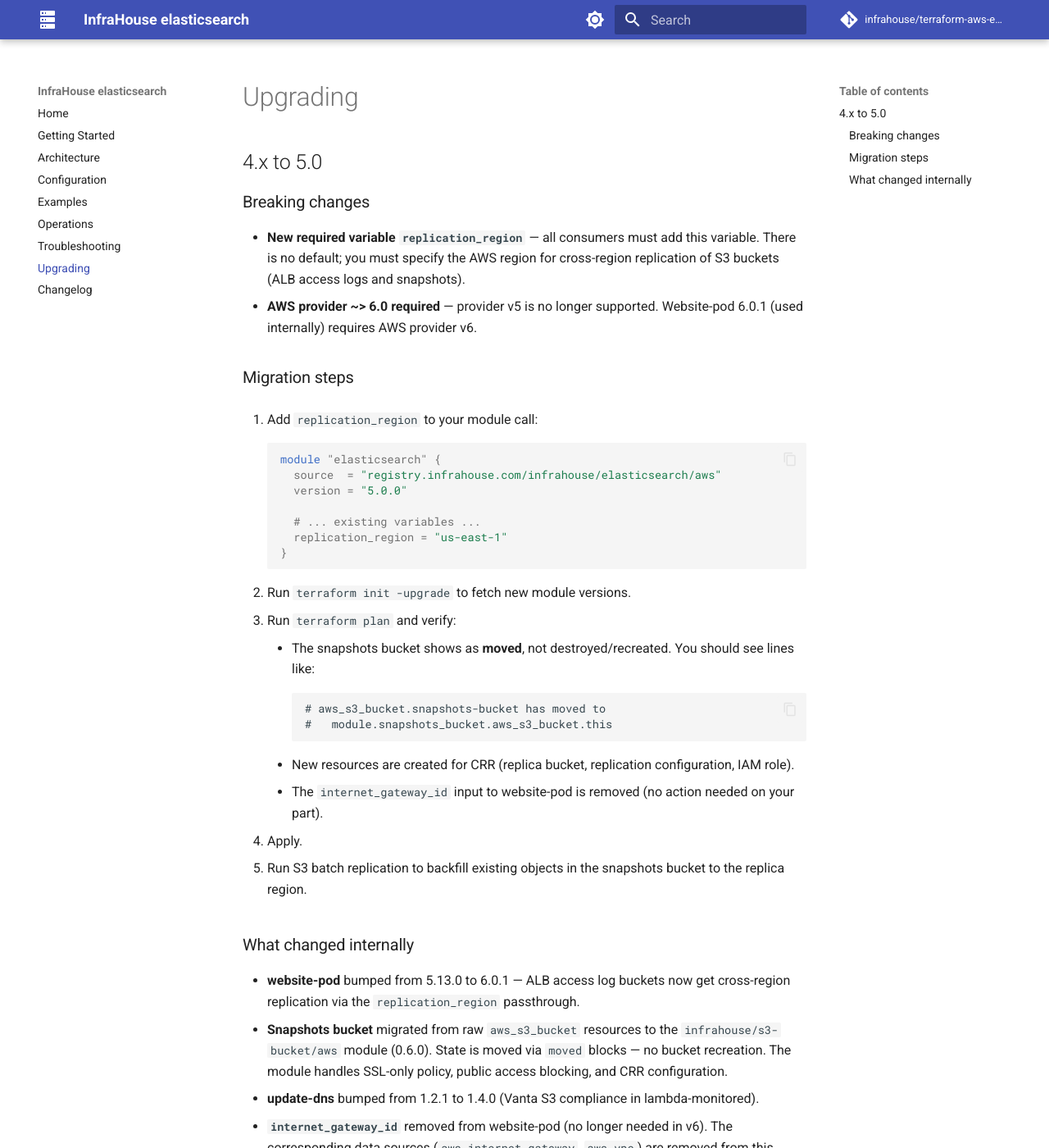
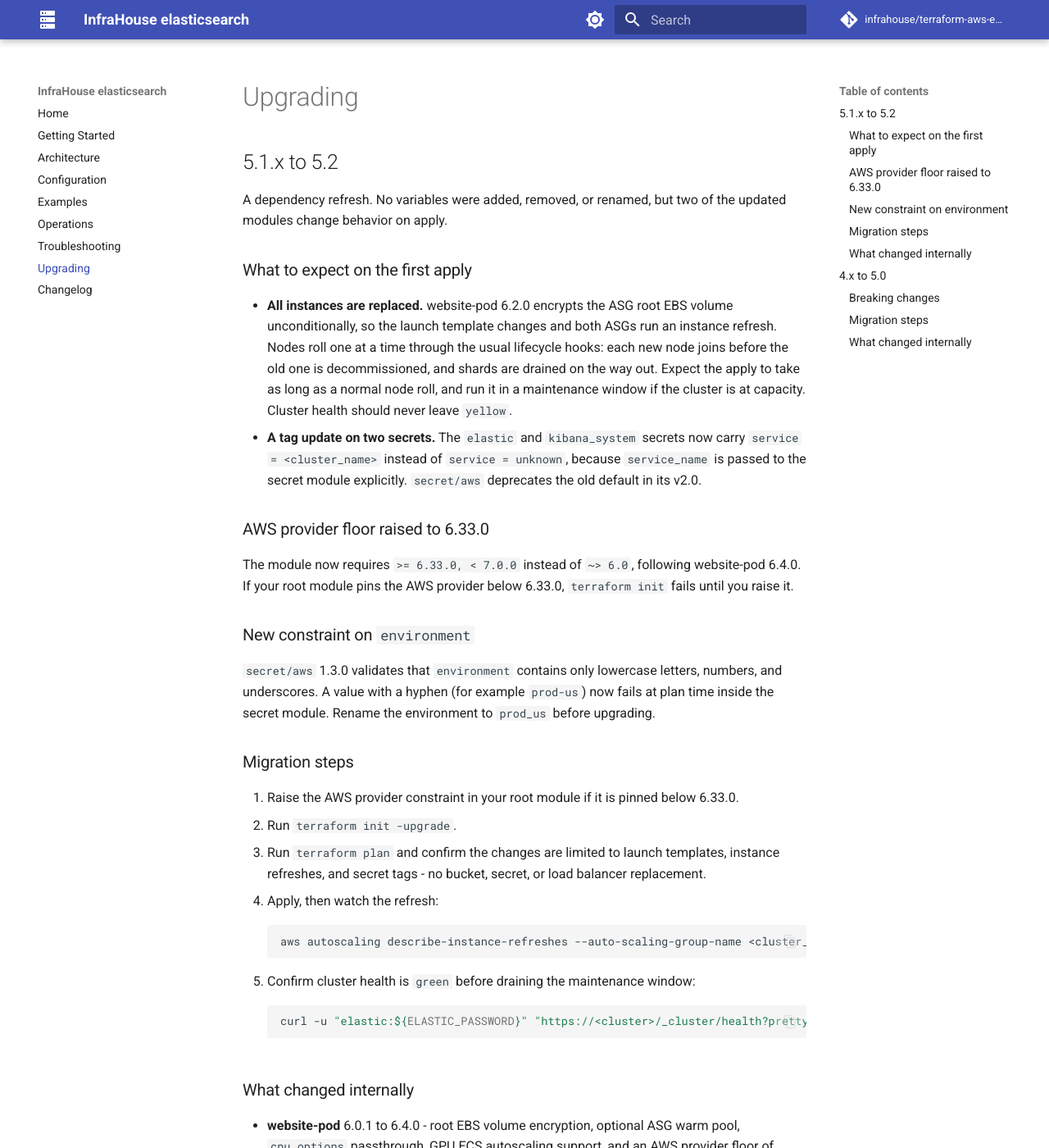
Before and after one commit to infrahouse/terraform-aws-elasticsearch, an MkDocs documentation site: the page built from docs/upgrading.md, in a window 1280 px wide and 1400 px high. Shown: the whole window at 82% size. Built offline with MkDocs 1.6.1 and Material for MkDocs 9.7.7, drawn with Linux system fonts in a browser that asks for light colours; comment, search, counter and statistics services are not loaded; some of the changed text lies outside the part shown.

Commit message:
chore: upgrade module and test dependencies
Applies the pending Renovate updates from #61:

- website-pod 6.0.1 -> 6.4.0
- secret 1.1.1 -> 1.3.0
- s3-bucket 0.6.0 -> 0.9.0
- infrahouse-core ~= 0.17 -> ~= 1.1 (tests only)

Two of the updates change behavior, so they carry code changes:

- website-pod 6.2.0 encrypts the ASG root EBS volume unconditionally.
  The launch template changes, so the first apply rolls both ASGs through
  an instance refresh. Documented in docs/upgrading.md.
- website-pod 6.4.0 requires AWS provider >= 6.33.0. The module's own
  constraint is raised from `~> 6.0` to `>= 6.33.0, < 7.0.0` so init
  fails with a clear message instead of a conflict inside the module tree.
- secret 1.3.0 warns on every plan when service_name is left at its
  deprecated default, so both password secrets now pass it explicitly.
  This changes their `service` tag from "unknown" to the cluster name.

The new inputs in secret (create_cross_account_cmk, kms_key_id) and
s3-bucket (object_lock_enabled, kms_key_arn) all default to off, so the
snapshots bucket keeps SSE-S3 and the secrets keep the AWS-managed key.
The infrahouse-core APIs used by the tests - ASG, EC2Instance, and
setup_logging - are unchanged in 1.1.

Verified with terraform validate in test_data/test_module. Behavior on a
live cluster still needs `make test-clean`.

Co-Authored-By: Claude Opus 5 (1M context) <noreply@anthropic.com>

````diff
--- a/docs/upgrading.md
+++ b/docs/upgrading.md
@@ -1,4 +1,68 @@
 # Upgrading
+
+## 5.1.x to 5.2
+
+A dependency refresh. No variables were added, removed, or renamed, but two of the
+updated modules change behavior on apply.
+
+### What to expect on the first apply
+
+- **All instances are replaced.** website-pod 6.2.0 encrypts the ASG root EBS volume
+  unconditionally, so the launch template changes and both ASGs run an instance
+  refresh. Nodes roll one at a time through the usual lifecycle hooks: each new node
+  joins before the old one is decommissioned, and shards are drained on the way out.
+  Expect the apply to take as long as a normal node roll, and run it in a maintenance
+  window if the cluster is at capacity. Cluster health should never leave `yellow`.
+- **A tag update on two secrets.** The `elastic` and `kibana_system` secrets now carry
+  `service = <cluster_name>` instead of `service = unknown`, because `service_name` is
+  passed to the secret module explicitly. `secret/aws` deprecates the old default in
+  its v2.0.
+
+### AWS provider floor raised to 6.33.0
+
+The module now requires `>= 6.33.0, < 7.0.0` instead of `~> 6.0`, following
+website-pod 6.4.0. If your root module pins the AWS provider below 6.33.0,
+`terraform init` fails until you raise it.
+
+### New constraint on `environment`
+
+`secret/aws` 1.3.0 validates that `environment` contains only lowercase letters,
+numbers, and underscores. A value with a hyphen (for example `prod-us`) now fails at
+plan time inside the secret module. Rename the environment to `prod_us` before
+upgrading.
+
+### Migration steps
+
+1. Raise the AWS provider constraint in your root module if it is pinned below 6.33.0.
+2. Run `terraform init -upgrade`.
+3. Run `terraform plan` and confirm the changes are limited to launch templates,
+   instance refreshes, and secret tags - no bucket, secret, or load balancer
+   replacement.
+4. Apply, then watch the refresh:
+
+    ```bash
+    aws autoscaling describe-instance-refreshes --auto-scaling-group-name <cluster_name>
+    ```
+
+5. Confirm cluster health is `green` before draining the maintenance window:
+
+    ```bash
+    curl -u "elastic:${ELASTIC_PASSWORD}" "https://<cluster>/_cluster/health?pretty"
+    ```
+
+### What changed internally
+
+- **website-pod** 6.0.1 to 6.4.0 - root EBS volume encryption, optional ASG warm pool,
+  `cpu_options` passthrough, GPU ECS autoscaling support, and an AWS provider floor of
+  6.33.0. New inputs are all optional and unused by this module.
+- **secret/aws** 1.1.1 to 1.3.0 - optional customer-managed CMK for cross-account
+  access (opt-in via `create_cross_account_cmk`, left off), a precondition that exactly
+  one of `secret_name` / `secret_name_prefix` is set, and the `environment` validation
+  above.
+- **s3-bucket/aws** 0.6.0 to 0.9.0 - optional S3 Object Lock and SSE-KMS with a
+  customer-managed key. Both default to off, so the snapshots bucket keeps SSE-S3.
+- **infrahouse-core** (test dependency) `~= 0.17` to `~= 1.1`. The `ASG`, `EC2Instance`,
+  and `setup_logging` APIs the tests use are unchanged.
 
 ## 4.x to 5.0
 
--- a/requirements.txt
+++ b/requirements.txt
@@ -1,5 +1,5 @@
 pytest-infrahouse ~= 0.23
-infrahouse-core ~= 0.17
+infrahouse-core ~= 1.1
 
 # Documentation dependencies
 diagrams ~= 0.25
````
Also changed, not shown: CLAUDE.md (+7 -6 lines), README.md (+10 -10 lines), docs/architecture.md (+3 -3 lines), 5 other files.
